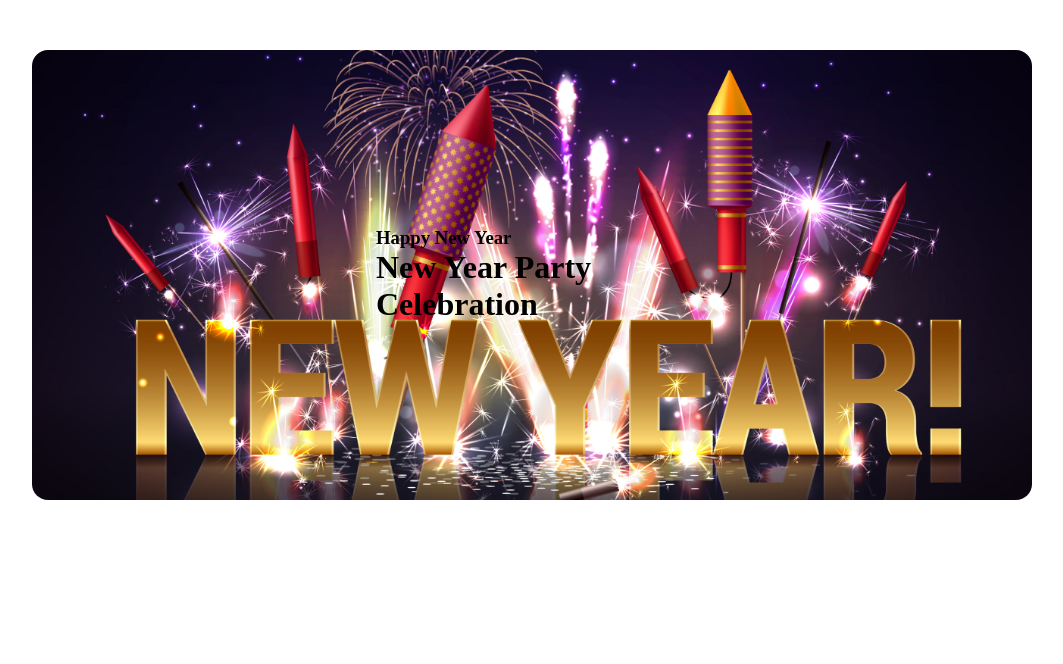
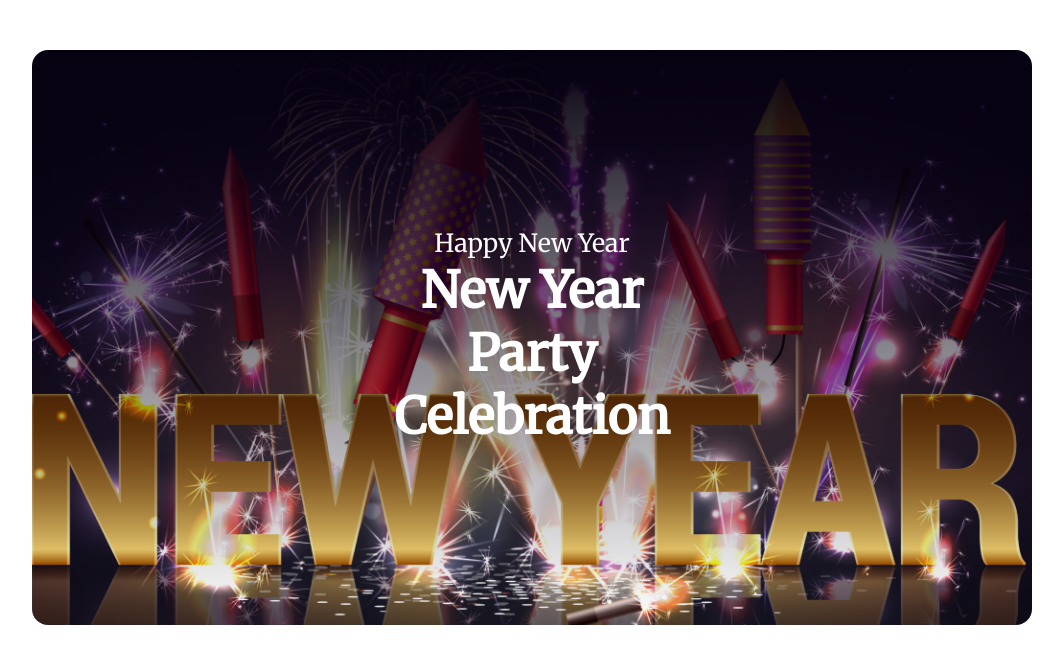
Before and after one commit to shuvoahmedd/website-newyear, a plain HTML site: page index.html in a window 1280 px wide. Shown: the whole page, without its empty margins (108-1171 px from the left). Drawn offline with Linux system fonts and the light colour scheme.

Commit message:
added header

```diff
--- a/index.html
+++ b/index.html
@@ -5,15 +5,15 @@
     <meta name="viewport" content="width=device-width, initial-scale=1.0">
     <title>Happy New Year</title>
     <link rel="preconnect" href="https://fonts.googleapis.com">
-<link rel="preconnect" href="https://fonts.gstatic.com" crossorigin>
-<link href="https://fonts.googleapis.com/css2?family=Merriweather&display=swap" rel="stylesheet">
+    <link rel="preconnect" href="https://fonts.gstatic.com" crossorigin>
+    <link href="https://fonts.googleapis.com/css2?family=Merriweather&display=swap" rel="stylesheet">
 <link rel="stylesheet" href="style/style.css">
 </head>
 <body>
     <header>
         <div class="banner_contain">
-          <h3 class="banner_title">Happy New Year</h3>
-          <h1 class="banner_text">New Year Party Celebration</h1>
+          <h4 class="banner_title">Happy New Year</h4>
+          <h1 class="banner_text">New Year Party <br> Celebration</h1>
         </div>
       </header>
     <main>
--- a/style/style.css
+++ b/style/style.css
@@ -5,13 +5,31 @@
     box-sizing: border-box;
 }
 .banner_contain {
-    background-image: url('../resources/Banner\ Image.png');
+    background-image:linear-gradient(180deg, #070211 0%, rgba(7, 2, 17, 0.00) 100%) , url('../resources/Banner\ Image.png');
     padding: 177px 344px;
-    background-position: center;
     background-repeat: no-repeat;
-    background-size: cover;
     margin: 50px 140px 120px 140px;
     border-radius: 16px;
+    background-size: cover;
+    background-position: center;
     position: relative;
-    z-index: 1;
   }
+  .banner_title {
+    color: #FFF;
+    text-align: center;
+    font-family: 'Merriweather';
+    font-size: 25px;
+    font-style: normal;
+    font-weight: 400;
+    line-height: normal;
+    margin: 0 auto;
+  }
+
+.banner_text{
+    color: #FFF;
+    text-align: center;
+    font-family: 'Merriweather';
+    font-size: 50px;
+    font-style: normal;
+    font-weight: 900px;
+}
```
